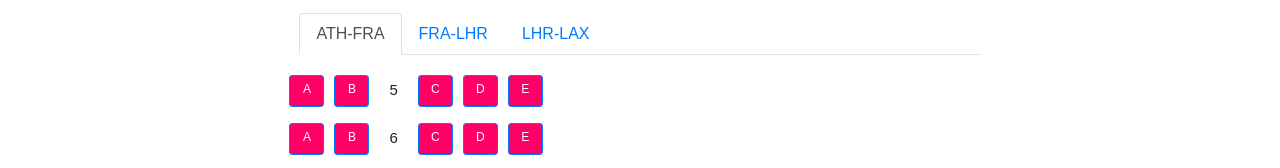
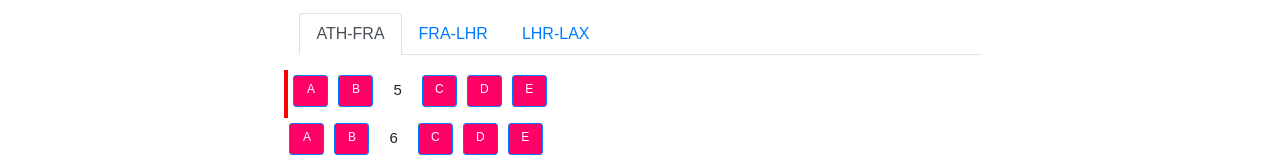
Before and after one commit to MrRisoni/preseat, a React (Create React App) app: page / in a window 1280 px wide. Shown: the part 433-601 px from the top of the page. Built offline with nearby package versions, Linux system fonts and the light colour scheme.

Commit message:
emergency exit

```diff
--- a/src/generateMap.js
+++ b/src/generateMap.js
@@ -48,6 +48,9 @@
           if (r <= sectionOfSegment[sc].start + 1) {
             props = "LG";
           }
+          if (r <= sectionOfSegment[sc].start) {
+            props += "EX";
+          }
           if (Math.random() * 100 > fillup) {
             free = 1;
           }
--- a/src/seatMapLayout.json
+++ b/src/seatMapLayout.json
@@ -12,23 +12,23 @@
                   "rowId":5,
                   "seats":[
                      {
-                        "props":"LG",
-                        "free":1
-                     },
-                     {
-                        "props":"LG",
-                        "free":0
-                     },
-                     {
-                        "props":"LG",
-                        "free":1
-                     },
-                     {
-                        "props":"LG",
-                        "free":1
-                     },
-                     {
-                        "props":"LG",
+                        "props":"LG EX",
+                        "free":1
+                     },
+                     {
+                        "props":"LG",
+                        "free":0
+                     },
+                     {
+                        "props":"LG",
+                        "free":1
+                     },
+                     {
+                        "props":"LG",
+                        "free":1
+                     },
+                     {
+                        "props":"LG EX",
                         "free":1
                      }
                   ]
@@ -345,27 +345,27 @@
                   "rowId":19,
                   "seats":[
                      {
-                        "props":"LG",
-                        "free":1
-                     },
-                     {
-                        "props":"LG",
-                        "free":0
-                     },
-                     {
-                        "props":"LG",
-                        "free":1
-                     },
-                     {
-                        "props":"LG",
-                        "free":0
-                     },
-                     {
-                        "props":"LG",
-                        "free":1
-                     },
-                     {
-                        "props":"LG",
+                        "props":"LG EX",
+                        "free":1
+                     },
+                     {
+                        "props":"LG",
+                        "free":0
+                     },
+                     {
+                        "props":"LG",
+                        "free":1
+                     },
+                     {
+                        "props":"LG",
+                        "free":0
+                     },
+                     {
+                        "props":"LG",
+                        "free":1
+                     },
+                     {
+                        "props":"LG EX",
                         "free":1
                      }
                   ]
@@ -561,27 +561,27 @@
                   "rowId":9,
                   "seats":[
                      {
-                        "props":"LG",
-                        "free":0
-                     },
-                     {
-                        "props":"LG",
-                        "free":1
-                     },
-                     {
-                        "props":"LG",
-                        "free":0
-                     },
-                     {
-                        "props":"LG",
-                        "free":1
-                     },
-                     {
-                        "props":"LG",
-                        "free":1
-                     },
-                     {
-                        "props":"LG",
+                        "props":"LG EX",
+                        "free":0
+                     },
+                     {
+                        "props":"LG",
+                        "free":1
+                     },
+                     {
+                        "props":"LG",
+                        "free":0
+                     },
+                     {
+                        "props":"LG",
+                        "free":1
+                     },
+                     {
+                        "props":"LG",
+                        "free":1
+                     },
+                     {
+                        "props":"LG EX",
                         "free":0
                      }
                   ]
@@ -830,27 +830,27 @@
                   "rowId":21,
                   "seats":[
                      {
-                        "props":"LG",
-                        "free":0
-                     },
-                     {
-                        "props":"LG",
-                        "free":1
-                     },
-                     {
-                        "props":"LG",
-                        "free":0
-                     },
-                     {
-                        "props":"LG",
-                        "free":0
-                     },
-                     {
-                        "props":"LG",
-                        "free":1
-                     },
-                     {
-                        "props":"LG",
+                        "props":"LG EX",
+                        "free":0
+                     },
+                     {
+                        "props":"LG",
+                        "free":1
+                     },
+                     {
+                        "props":"LG",
+                        "free":0
+                     },
+                     {
+                        "props":"LG",
+                        "free":0
+                     },
+                     {
+                        "props":"LG",
+                        "free":1
+                     },
+                     {
+                        "props":"LG EX",
                         "free":0
                      }
                   ]
@@ -1104,23 +1104,23 @@
                   "rowId":10,
                   "seats":[
                      {
-                        "props":"LG",
-                        "free":0
-                     },
-                     {
-                        "props":"LG",
-                        "free":1
-                     },
-                     {
-                        "props":"LG",
-                        "free":1
-                     },
-                     {
-                        "props":"LG",
-                        "free":0
-                     },
-                     {
-                        "props":"LG",
+                        "props":"LG EX",
+                        "free":0
+                     },
+                     {
+                        "props":"LG",
+                        "free":1
+                     },
+                     {
+                        "props":"LG",
+                        "free":1
+                     },
+                     {
+                        "props":"LG",
+                        "free":0
+                     },
+                     {
+                        "props":"LG EX",
                         "free":1
                      }
                   ]
@@ -1312,27 +1312,27 @@
                   "rowId":19,
                   "seats":[
                      {
-                        "props":"LG",
-                        "free":1
-                     },
-                     {
-                        "props":"LG",
-                        "free":0
-                     },
-                     {
-                        "props":"LG",
-                        "free":1
-                     },
-                     {
-                        "props":"LG",
-                        "free":1
-                     },
-                     {
-                        "props":"LG",
-                        "free":0
-                     },
-                     {
-                        "props":"LG",
+                        "props":"LG EX",
+                        "free":1
+                     },
+                     {
+                        "props":"LG",
+                        "free":0
+                     },
+                     {
+                        "props":"LG",
+                        "free":1
+                     },
+                     {
+                        "props":"LG",
+                        "free":1
+                     },
+                     {
+                        "props":"LG",
+                        "free":0
+                     },
+                     {
+                        "props":"LG EX",
                         "free":0
                      }
                   ]
```
